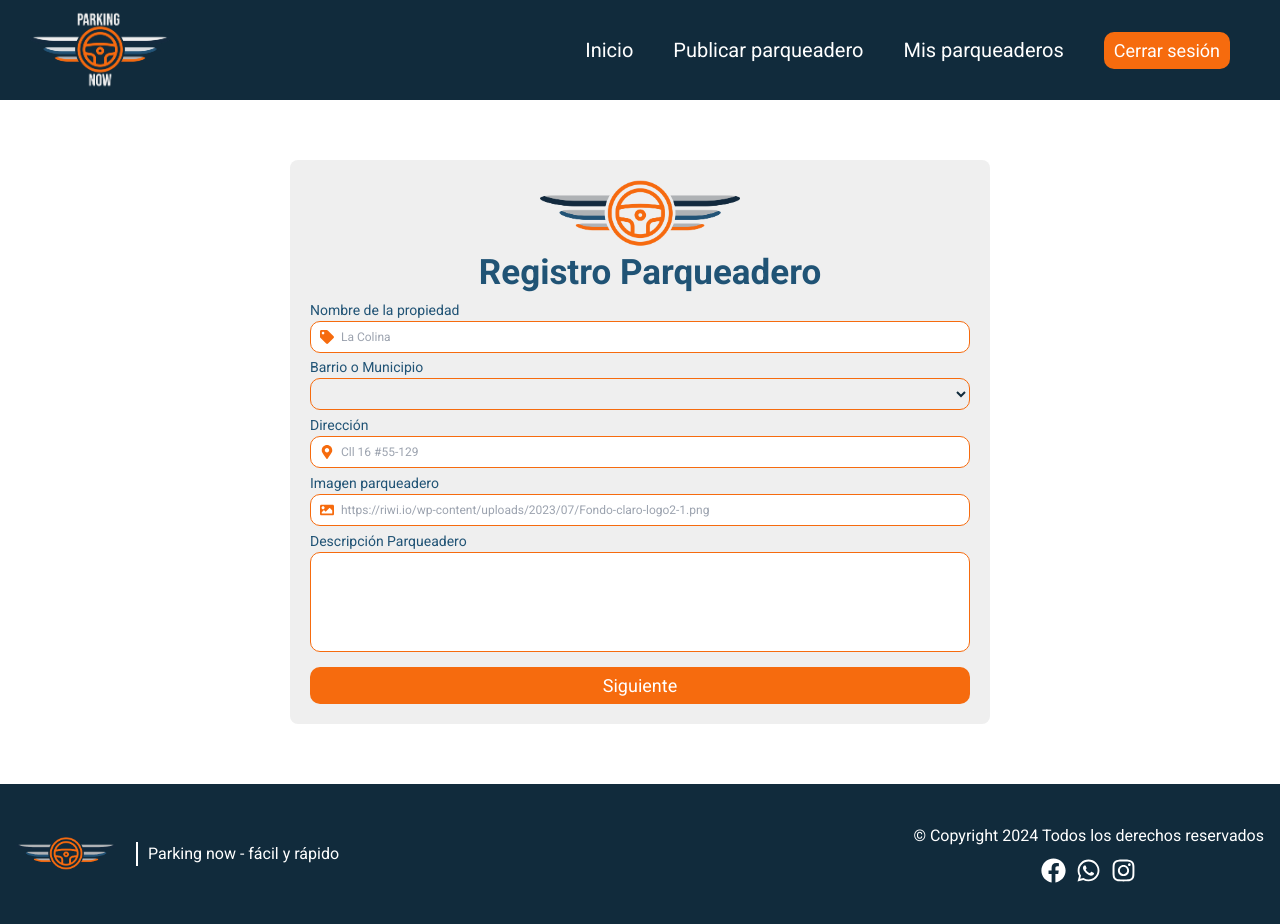
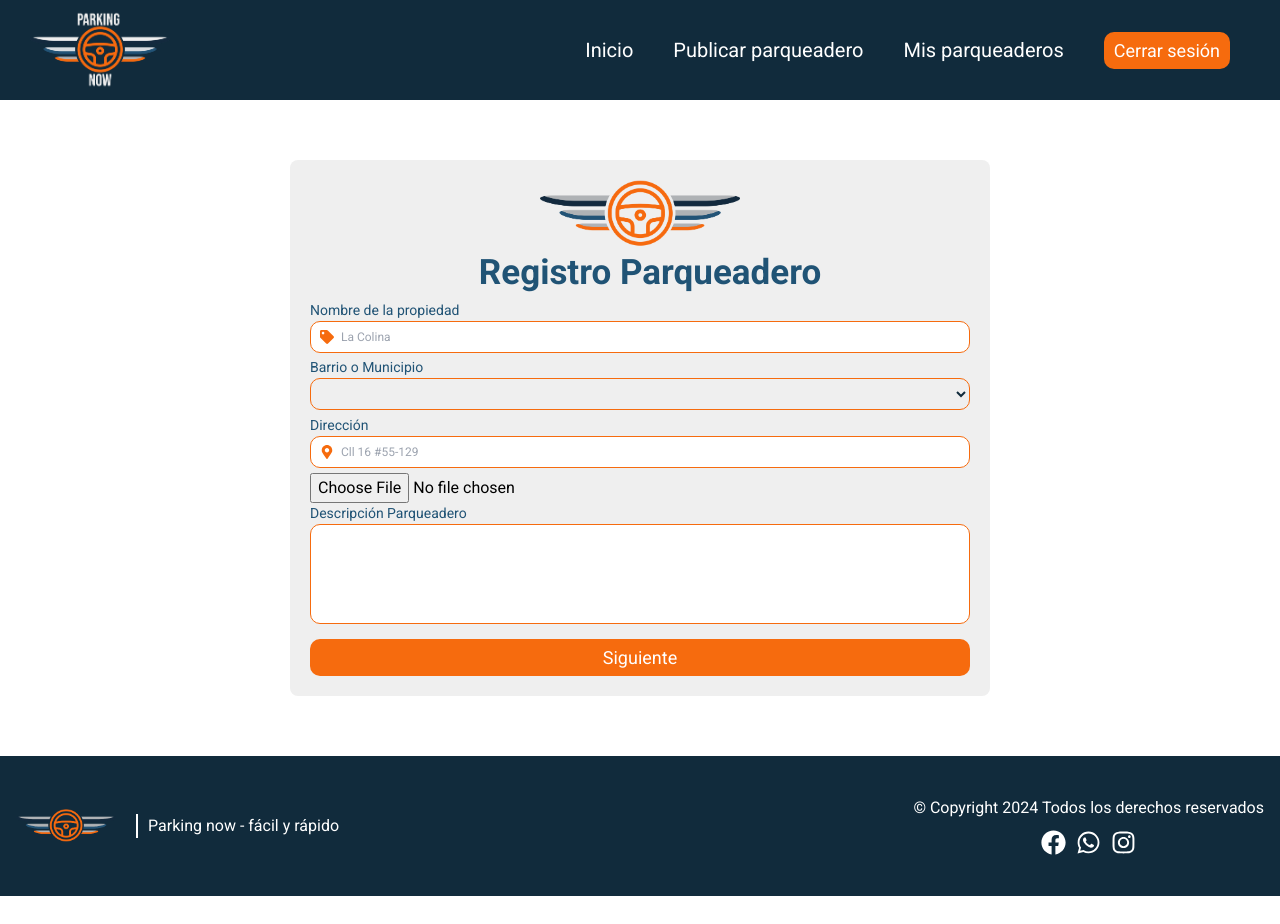
Before and after one commit to pruiz5514/Parking-now, a Next.js app: page /register-parking in a window 1280 px wide. After the commit the page ends 896 px from the top, so only its background shows below. Built offline with nearby package versions, Linux system fonts and the light colour scheme.

Commit message:
Implements upload image on create and edit

```diff
--- a/src/app/my-parkings/edit-parking/page.tsx
+++ b/src/app/my-parkings/edit-parking/page.tsx
@@ -20,9 +20,12 @@ import { FaMotorcycle, FaCar } from "react-icons/fa6";
 import { IoClose } from "react-icons/io5";
 import { deleteSlot } from "app/services/slots";
 import { errorAlert, successAlert, confirmAlert } from "app/utils/alerts";
+import Cookies from 'js-cookie';
 
 
 const EditParking = () => {
+    const [isUploadingImage, setIsUploadingImage] = useState(false)
+    const [imageUrl, setImageUrl] = useState('')
     const [loading, setLoading] = useState(true)
     const [parking, setParking] = useState<IParkingResponse>()
     const searchParams = useSearchParams()
@@ -31,12 +34,55 @@ const EditParking = () => {
     const onFormSubmit = async (event: React.FormEvent<HTMLFormElement>) => {
         event.preventDefault()
 
+        if(isUploadingImage === true) return
+
         const formData = Object.fromEntries(new FormData(event.target as HTMLFormElement).entries())
+        delete formData.file
+
+        if(imageUrl) {
+            formData.image_url = imageUrl
+        } else {
+            formData.image_url = parking?.image_url!
+        }
+
+
         try {
             updateParking(parkingId!, formData as unknown as IRegisterParking)
         } catch (error) {
             console.error(error)
         }
+    }
+
+    const onFileChange = async (event: React.ChangeEvent<HTMLInputElement>) => {
+        const fileInput = event.target
+        if (fileInput?.files?.length === 0) return
+        const file = fileInput?.files?.[0]
+        const imageForm = new FormData()
+        imageForm.append('file', file!)
+
+        try {
+            setIsUploadingImage(true)
+            const imageUrlResponse = await fetch('https://backend-parkingnow-fuyg.onrender.com/api/uploads', {
+                method: 'POST',
+                headers: {
+                    'Authorization': `Bearer ${Cookies.get('token')}`
+                },
+                body: imageForm
+            })
+
+            if(!imageUrlResponse.ok) {
+                throw new Error('Hubo un error cargando la imagen')
+            }
+
+            const imageUrlData = await imageUrlResponse.json()
+            const url = imageUrlData.data.url
+            setImageUrl(url)
+        } catch (error: unknown) {
+            console.error(error)
+        } finally {
+            setIsUploadingImage(false)
+        }
+
     }
 
     const onDeleteSlot = async (idSlot: string) => {
@@ -118,7 +164,8 @@ const EditParking = () => {
                             </SelectAddress>
                         </InputContainer>
                         <Input name="address" label="Dirección " id="userAddressParking" type="text" icon={FaMapMarkerAlt} placeholder="Cll 16 #55-129" required={true} defaultValue={parking?.address} />
-                        <Input name="image_url" label="Imagen parqueadero " id="userImageParking" type="url" icon={FaImage} placeholder="https://riwi.io/wp-content/uploads/2023/07/Fondo-claro-logo2-1.png" required={true} defaultValue={parking?.image_url} />
+                        {/* <Input name="image_url" label="Imagen parqueadero " id="userImageParking" type="url" icon={FaImage} placeholder="https://riwi.io/wp-content/uploads/2023/07/Fondo-claro-logo2-1.png" required={true} defaultValue={parking?.image_url} /> */}
+                        <input type="file" name="file" onChange={onFileChange} />
                         <TextArea name="description" id="textareaDescriptionParking" label="Descripción Parqueadero" defaultValue={parking?.description} ></TextArea>
                     </Form>
                 </section>
--- a/src/app/register-parking/page.tsx
+++ b/src/app/register-parking/page.tsx
@@ -13,20 +13,28 @@ import { createParking } from "app/services/parkings";
 import { IRegisterParking } from "app/types/IRegisterParking";
 import { useRouter } from 'next/navigation'
 import Cookies from 'js-cookie';
+import { useState } from "react";
 
 
 const RegisterParking: React.FC = () => {
+    const [isUploadingImage, setIsUploadingImage] = useState(false)
+    const [imageUrl, setImageUrl] = useState('')
     const router = useRouter()
     const cookieToken = Cookies.get("token");
 
     const onFormSubmit = async (event: React.FormEvent<HTMLFormElement>) => {
         event.preventDefault()
 
+        if(isUploadingImage === true) return
+
         const formData = Object.fromEntries(new FormData(event.target as HTMLFormElement).entries())
+
+        formData.image_url = imageUrl
+        delete formData.file
         try {
-            if(cookieToken){
+            if (cookieToken) {
                 const data = await createParking(formData as unknown as IRegisterParking, cookieToken)
-                if(data) {
+                if (data) {
                     (event.target as HTMLFormElement).reset()
                     router.push(`/register-parking/${data.data.id}/register-slots`)
                 }
@@ -34,6 +42,38 @@ const RegisterParking: React.FC = () => {
         } catch (error) {
             console.error(error)
         }
+    }
+
+    const onFileChange = async (event: React.ChangeEvent<HTMLInputElement>) => {
+        const fileInput = event.target
+        if (fileInput?.files?.length === 0) return
+        const file = fileInput?.files?.[0]
+        const imageForm = new FormData()
+        imageForm.append('file', file!)
+
+        try {
+            setIsUploadingImage(true)
+            const imageUrlResponse = await fetch('https://backend-parkingnow-fuyg.onrender.com/api/uploads', {
+                method: 'POST',
+                headers: {
+                    'Authorization': `Bearer ${Cookies.get('token')}`
+                },
+                body: imageForm
+            })
+
+            if(!imageUrlResponse.ok) {
+                throw new Error('Hubo un error cargando la imagen')
+            }
+
+            const imageUrlData = await imageUrlResponse.json()
+            const url = imageUrlData.data.url
+            setImageUrl(url)
+        } catch (error: unknown) {
+            console.error(error)
+        } finally {
+            setIsUploadingImage(false)
+        }
+
     }
 
     return (
@@ -47,7 +87,7 @@ const RegisterParking: React.FC = () => {
                     }
                     title="Registro Parqueadero"
                     footerContent={
-                        <Button text={"Siguiente"} />
+                        <Button text={"Siguiente"} disabled={isUploadingImage} />
                     }
                 >
                     <Input name="name" label="Nombre de la propiedad" id="nameParking" type="text" icon={FaTag} placeholder="La Colina" required={true} />
@@ -83,7 +123,8 @@ const RegisterParking: React.FC = () => {
                         </SelectAddress>
                     </InputContainer>
                     <Input name="address" label="Dirección " id="userAddressParking" type="text" icon={FaMapMarkerAlt} placeholder="Cll 16 #55-129" required={true} />
-                    <Input name="image_url" label="Imagen parqueadero " id="userImageParking" type="url" icon={FaImage} placeholder="https://riwi.io/wp-content/uploads/2023/07/Fondo-claro-logo2-1.png" required={true} />
+                    {/* <Input name="image_url" label="Imagen parqueadero " id="userImageParking" type="url" icon={FaImage} placeholder="https://riwi.io/wp-content/uploads/2023/07/Fondo-claro-logo2-1.png" required={true} /> */}
+                    <input type="file" name="file" onChange={onFileChange} />
                     <TextArea name="description" id="textareaDescriptionParking" label="Descripción Parqueadero"></TextArea>
                 </Form>
             </MainRegParking>
--- a/src/components/UI/Button/Button.tsx
+++ b/src/components/UI/Button/Button.tsx
@@ -4,7 +4,7 @@ import { ButtonStyle } from "./Button-style";
 
 const Button :React.FC<IButton> = ({text, onClick, disabled }) => {
     return(
-        <ButtonStyle onClick={onClick} disabled={false}>{text}</ButtonStyle>
+        <ButtonStyle onClick={onClick} disabled={disabled}>{text}</ButtonStyle>
     )
 }
 
```
